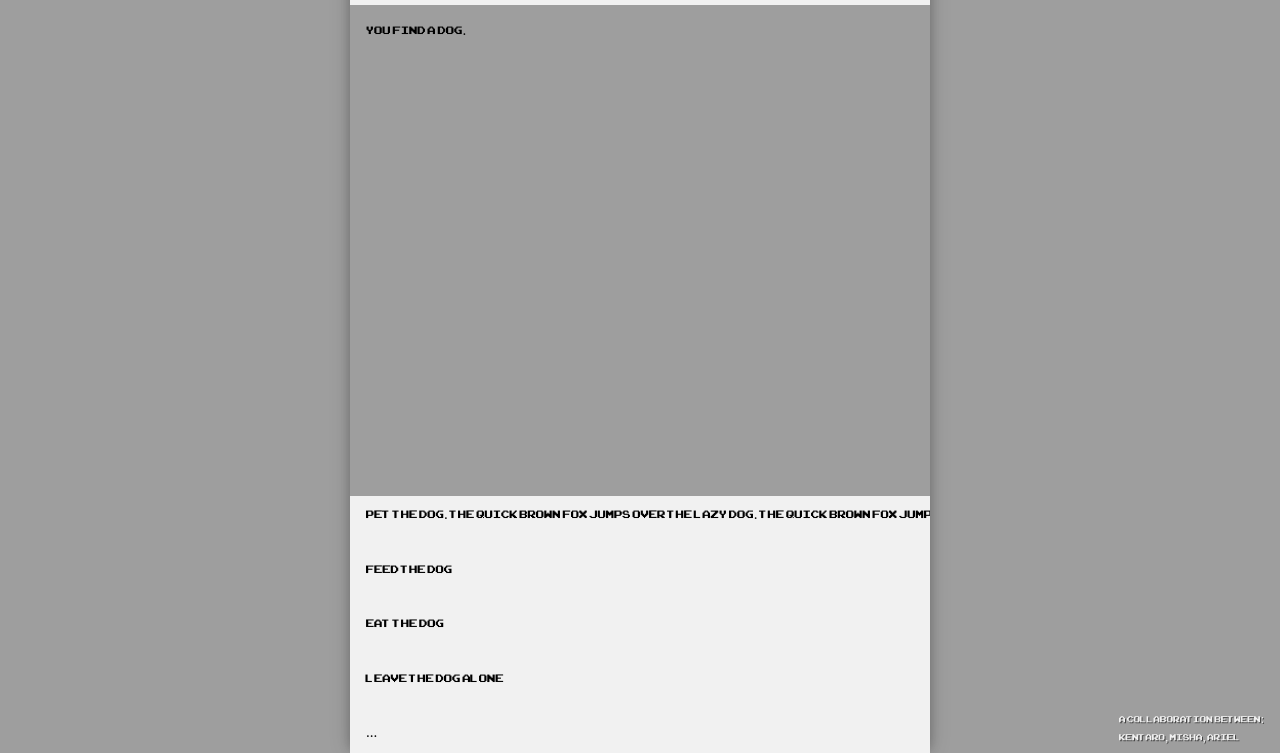
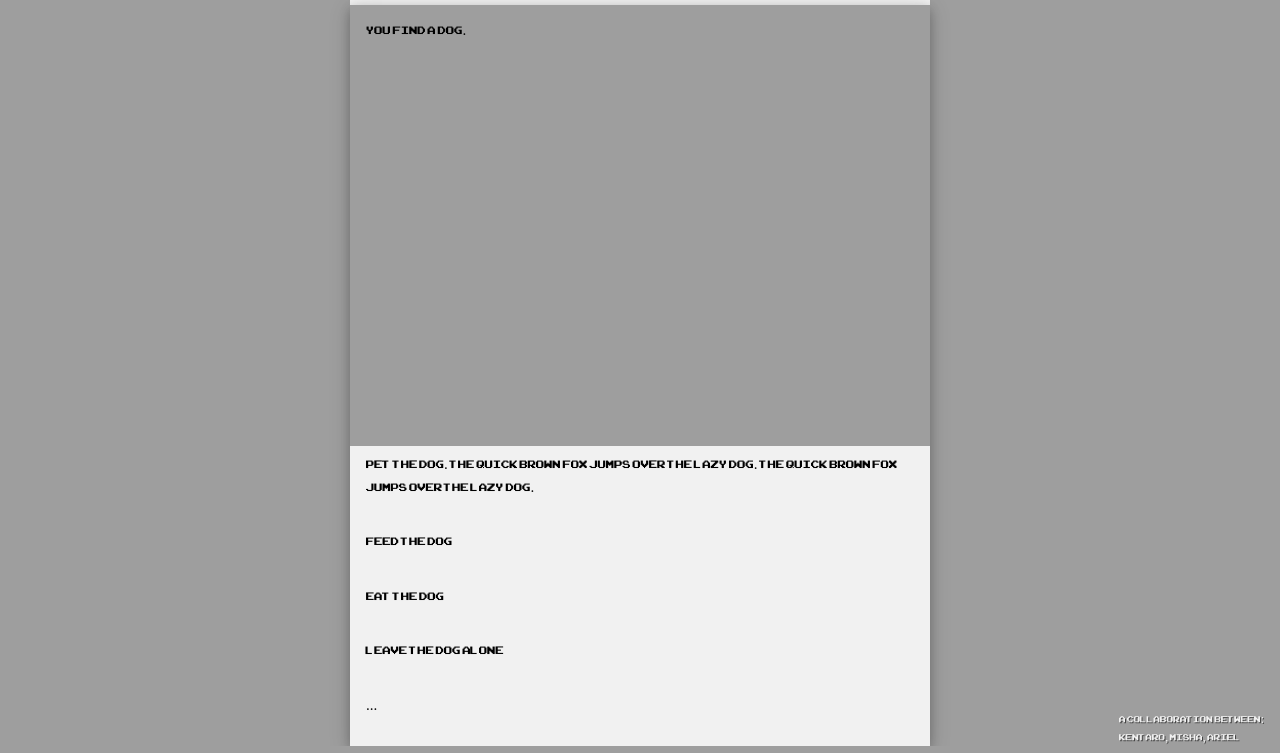
Before and after one commit to MishaEgorovCA/TheRoadtheGame, a plain HTML site: page index.html in a window 1280 px wide. Shown: the part 189-942 px from the top of the page. Drawn offline with nearby package versions, Linux system fonts and the light colour scheme.

Commit message:
Update index.html

```diff
--- a/index.html
+++ b/index.html
@@ -25,6 +25,11 @@
         h4 {
             font-family: 'MyWebFont';
         }
+
+        .w3-button, .w3-btn {
+            overflow: auto;
+            white-space: normal;
+        }
     </style>
 </head>
 
@@ -39,10 +44,8 @@
         <div class="w3-display-bottomright w3-margin-right w3-text-light-gray w3-small" style="text-shadow:1px 1px 0 #444">A collaboration between:<br /><span class="w3-small">Kentaro, Misha, Ariel</span></div>
 
         <!--Main Game Info-->
-        <div class="w3-card-4" style="margin:auto;width:580px">
-
         <!--Player Stats-->
-            <div class="w3-row w3-light-gray w3-center" style="height:120px;">
+        <div class="w3-row w3-light-gray w3-center" style="height:120px;margin:auto;width:580px;">
             <div class="w3-third w3-container">
                 <h2>Hunger</h2>
                 <div class="w3-grey w3-margin">
@@ -62,33 +65,33 @@
                 </div>
             </div>
         </div>
-
+        <div class="w3-card-4 w3-animate-right" style="margin:auto;width:580px" id="card">
             <!--Scenario Info-->
-            <div class="w3-container w3-display-container" style="height:475px" id="cardInfo">
+            <div class="w3-container w3-display-container" style="height:425px" id="cardInfo">
                 <p>You find a dog.</p>
                 <!--<img class="w3-display-middle" src="https://dl1.cbsistatic.com/i/2019/07/20/4a278388-7308-4e38-9286-935066045f0a/2675af4349c40f86bc7e6d6b0184e27d/imgingest-2850156250283173494.png">-->
             </div>
 
             <!--Choices-->
-            <footer class="w3-light-gray" style="height:250px" id="cardChoices">
+            <footer class="w3-light-gray" style="height:300px" id="cardChoices">
+
+                <p class="w3-btn w3-margin-top w3-left-align w3-ripple w3-block" onclick="choice(0);">
+                    Pet the dog. The quick brown fox jumps over the lazy dog. The quick brown fox jumps over the lazy dog.
+                </p>
 
                 <p class="w3-btn w3-margin-top w3-left-align w3-ripple w3-block" onclick="choice(1);">
-                    Pet the dog. The quick brown fox jumps over the lazy dog.  The quick brown fox jumps over the lazy dog.  The quick brown fox jumps over the lazy dog.  The quick brown fox jumps over the lazy dog.  The quick brown fox jumps over the lazy dog.  The quick brown fox jumps over the lazy dog.
-                </p>
-
-                <p class="w3-btn w3-margin-top w3-left-align w3-ripple w3-block" onclick="document.getElementById('id02').style.display='block'">
                     Feed the dog
                 </p>
 
-                <p class="w3-btn w3-margin-top w3-left-align w3-ripple w3-block" onclick="document.getElementById('id03').style.display='block'">
+                <p class="w3-btn w3-margin-top w3-left-align w3-ripple w3-block" onclick="choice(2);">
                     Eat the dog
                 </p>
 
-                <p class="w3-btn w3-margin-top w3-left-align w3-ripple w3-block" onclick="document.getElementById('id04').style.display='block'">
+                <p class="w3-btn w3-margin-top w3-left-align w3-ripple w3-block" onclick="choice(3);">
                     Leave the dog alone
                 </p>
 
-                <p class="w3-btn w3-margin-top w3-left-align w3-ripple w3-block" onclick="document.getElementById('id05').style.display='block'">
+                <p class="w3-btn w3-margin-top w3-left-align w3-ripple w3-block" onclick="choice(4);">
                     ...
                 </p>
 
@@ -98,6 +101,9 @@
     </div>
 
     <!--Loose-->
+    <!--<p class="w3-btn w3-margin-top w3-left-align w3-ripple w3-block" onclick="document.getElementById('id02').style.display='block'">
+        Feed the dog
+    </p>-->
     <div id="loose" class="w3-modal">
         <div class="w3-modal-content">
             <div class="w3-container">
```
Lines whose indentation alone changed are shown as unchanged.
